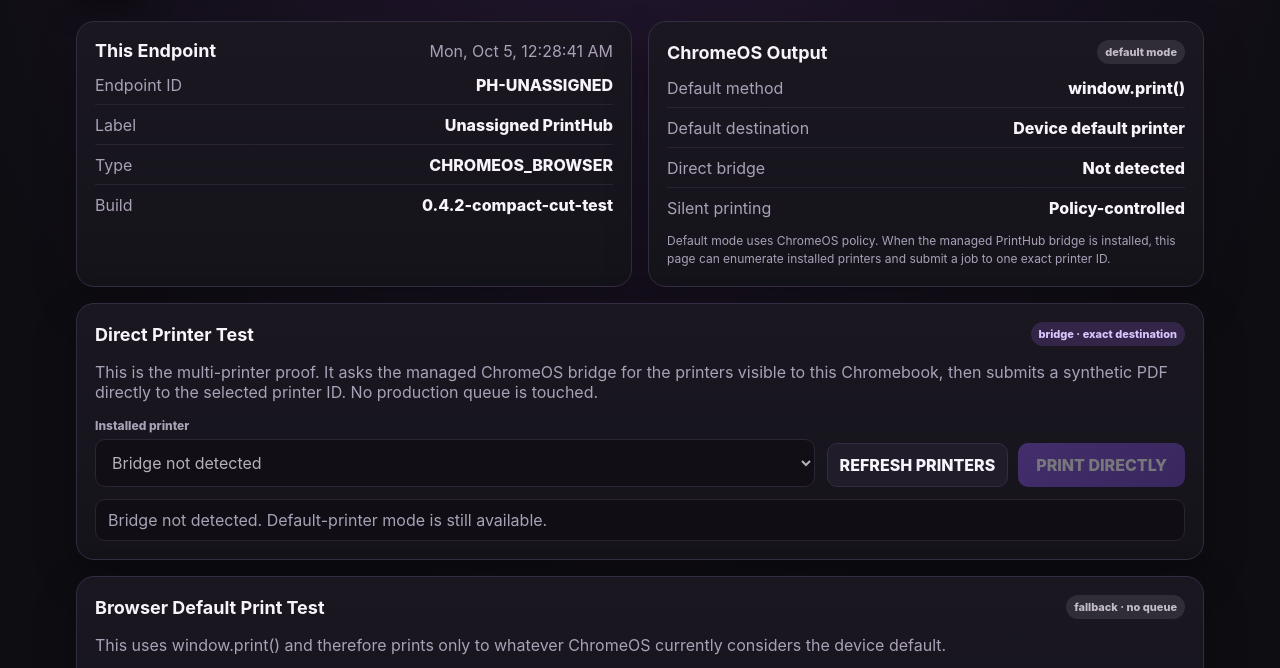
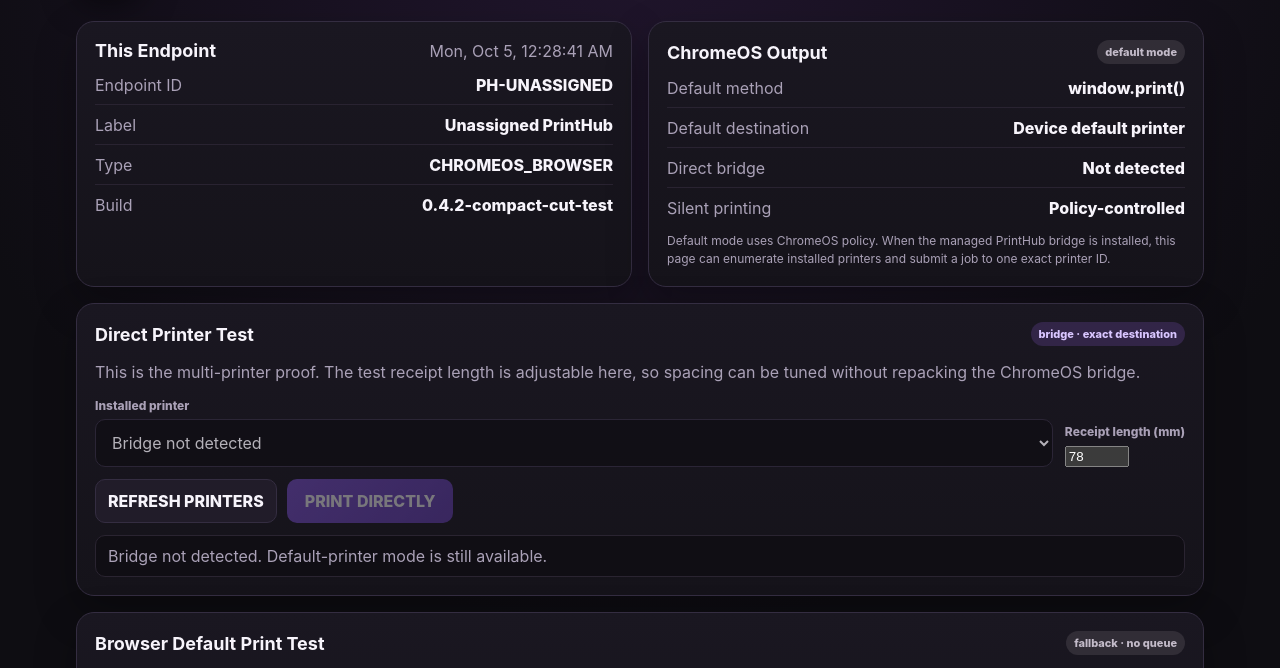
Before and after one commit to joe4816/printhub, a browser extension: page index.html in a window 1280 px wide. Shown: the part 117-785 px from the top of the page. Drawn offline with Linux system fonts and the light colour scheme.

Commit message:
Add adjustable direct-test receipt length

```diff
--- a/index.html
+++ b/index.html
@@ -56,13 +56,17 @@
           <h2>Direct Printer Test</h2>
           <span class="badge">bridge · exact destination</span>
         </div>
-        <p class="muted">This is the multi-printer proof. It asks the managed ChromeOS bridge for the printers visible to this Chromebook, then submits a synthetic PDF directly to the selected printer ID. No production queue is touched.</p>
-        <div class="test-row bridge-row">
+        <p class="muted">This is the multi-printer proof. The test receipt length is adjustable here, so spacing can be tuned without repacking the ChromeOS bridge.</p>
+        <div class="test-row bridge-controls">
           <label>
             <span>Installed printer</span>
             <select id="bridgePrinter" disabled>
               <option value="">Bridge not detected</option>
             </select>
+          </label>
+          <label>
+            <span>Receipt length (mm)</span>
+            <input id="directLengthMm" type="number" min="60" max="160" step="1" value="78" inputmode="numeric">
           </label>
           <div class="button-row">
             <button id="refreshPrinters" class="ghost" type="button">REFRESH PRINTERS</button>
```
